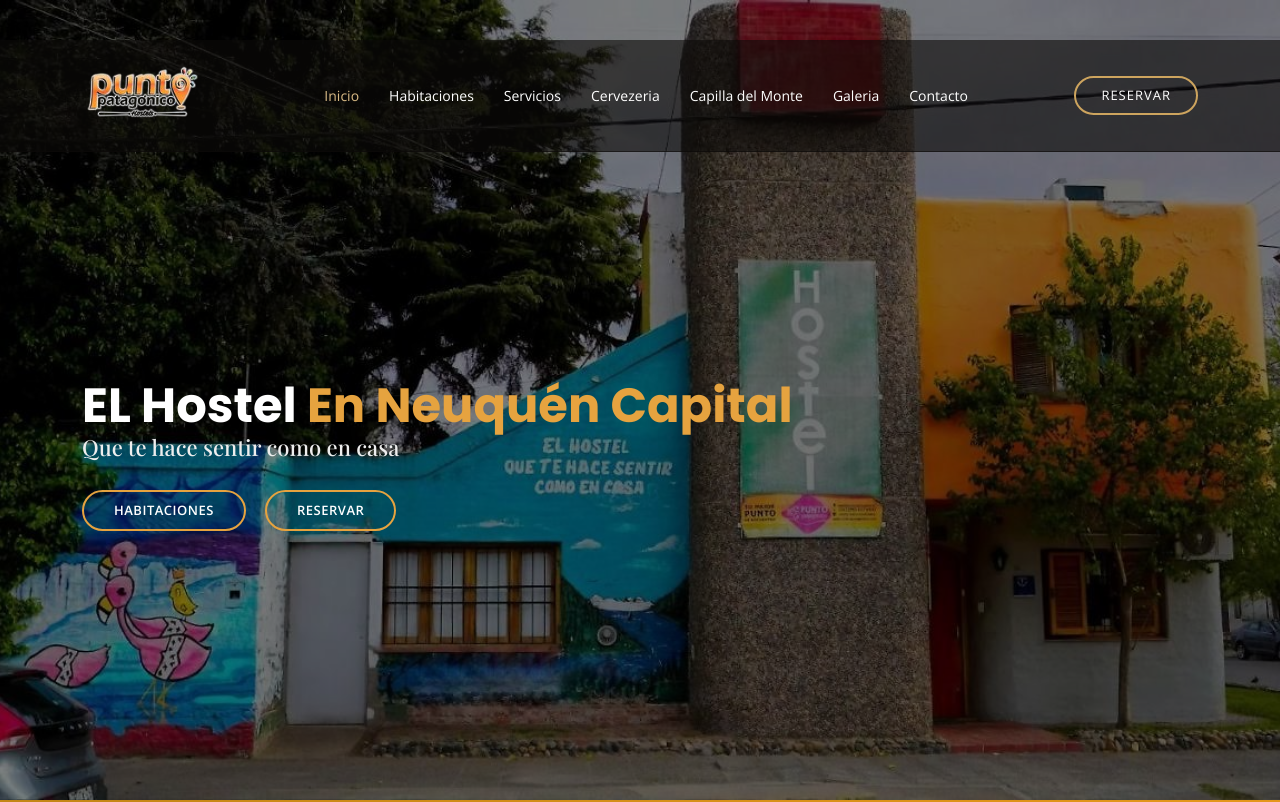
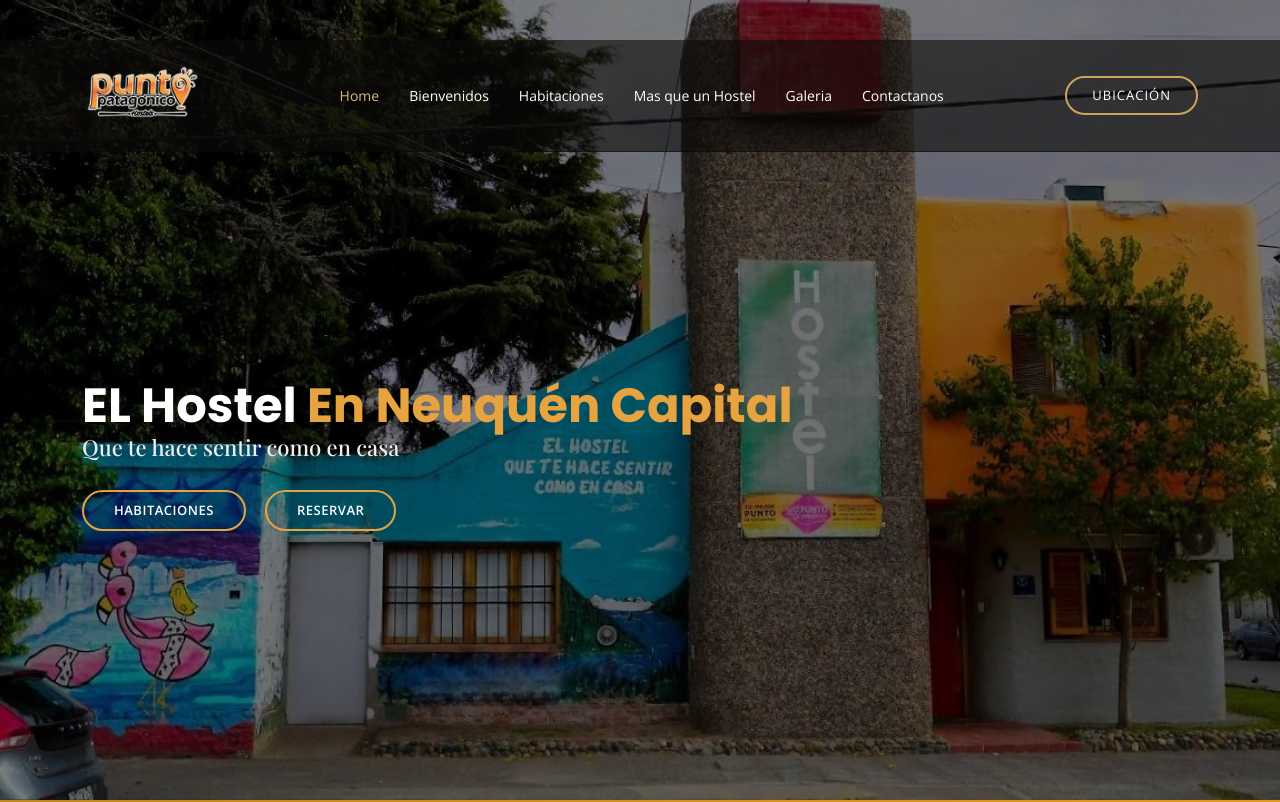
Before and after one commit to GABRIEL3503/hostel-puntopatagonico, a plain HTML site: page index.html in a window 1280 px wide. Shown: the top 802 px of the page. Drawn offline with nearby package versions, Linux system fonts and the light colour scheme; a web font is replaced by a local one.

```diff
--- a/assets/css/style.css
+++ b/assets/css/style.css
@@ -1316,7 +1316,7 @@
   float: left;
   width: 44px;
   height: 44px;
-  background: #cda45e;
+  background: var(--color-primary);
   display: flex;
   justify-content: center;
   align-items: center;
--- a/index.html
+++ b/index.html
@@ -51,19 +51,19 @@
 
       <nav id="navbar" class="navbar order-last order-lg-0">
         <ul>
-          <li><a class="nav-link scrollto active" href="#hero">Inicio</a></li>
-          <li><a class="nav-link scrollto" href="#about">Habitaciones</a></li>
-          <li><a class="nav-link scrollto" href="#menu">Servicios</a></li>
+          <li><a class="nav-link scrollto active" href="index.html">Home</a></li>
+          <li><a class="nav-link scrollto" href="#about">Bienvenidos</a></li>
+          <li><a class="nav-link scrollto" href="#specials">Habitaciones</a></li>
 
-          <li><a class="nav-link scrollto" href="#events">Cervezeria</a></li>
-          <li><a class="nav-link scrollto" href="#chefs">Capilla del Monte</a></li>
+          <li><a class="nav-link scrollto" href="#events">Mas que un Hostel</a></li>
+
           <li><a class="nav-link scrollto" href="#gallery">Galeria</a></li>
 
-          <li><a class="nav-link scrollto" href="#contact">Contacto</a></li>
+          <li><a class="nav-link scrollto" href="#contact">Contactanos</a></li>
         </ul>
         <i class="bi bi-list mobile-nav-toggle"></i>
       </nav><!-- .navbar -->
-      <a href="#book-a-table" class="book-a-table-btn scrollto d-none d-lg-flex">Reservar</a>
+      <a href="#contact" class="book-a-table-btn scrollto d-none d-lg-flex">Ubicación</a>
 
     </div>
   </header><!-- End Header -->
@@ -78,8 +78,8 @@
           </h2>
 
           <div class="btns">
-            <a href="#menu" class="btn-menu animated fadeInUp scrollto">Habitaciones</a>
-            <a href="#book-a-table" class="btn-book animated fadeInUp scrollto">Reservar</a>
+            <a href="#specials" class="btn-menu animated fadeInUp scrollto">Habitaciones</a>
+            <a href="#contact" class="btn-book animated fadeInUp scrollto">Reservar</a>
           </div>
         <!-- </div>
         <div class="col-lg-4 d-flex align-items-center justify-content-center position-relative" data-aos="zoom-in" data-aos-delay="200">
@@ -435,7 +435,7 @@
 
         <div class="section-title">
           <h2>Contactanos</h2>
-          <p style="font-size: 24px;">Pónte en contacto con nosotros. <br>Lo puedes hacer a través de nuestro número de WhatsApp o enviándonos un correo electrónico. Estaremos encantados de ayudarte.
+          <p style="font-size: 24px;">Pónte en contacto con nosotros y reservá tu estadía! <br>Lo puedes hacer a través de nuestro número de WhatsApp o enviándonos un correo electrónico. <br> Estaremos encantados de ayudarte.
           </p>
         </div>
       </div>
```
